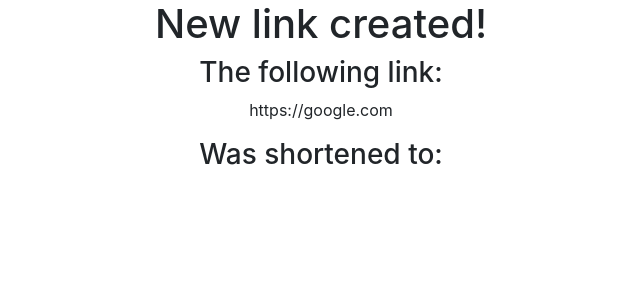
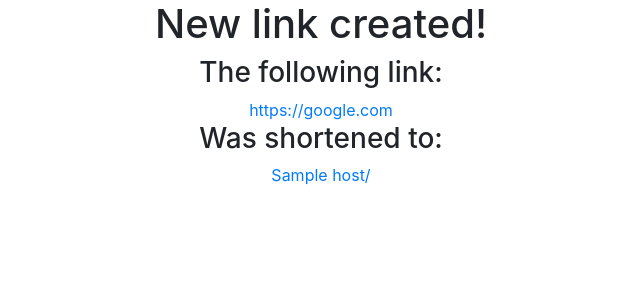
Before and after one commit to mkousal/URLShortener, a Django app: template URLShortener/templates/success.html in a window 1280 px wide. Shown: the part 56-356 px from the top of the page, without its empty margins (319-959 px from the left). Run offline with Django 3.2, Linux system fonts and the light colour scheme; data comes from the database, SQL or seed files in the repository; both versions use the stored data as it was after the commit; the template is opened without the code that fills it: values that come from a table or form of the project are taken from there, most other values are stand-ins (such as "Sample title", 1, 10 or a date in 2020); some libraries are stand-ins or nearby versions.

Commit message:
Add link to source and short url to success page

```diff
--- a/URLShortener/shortener/views.py
+++ b/URLShortener/shortener/views.py
@@ -1,4 +1,5 @@
 from django.shortcuts import render, redirect, get_object_or_404
+from django.http import HttpRequest
 from .forms import LinkGenerateForm
 from .shorty import generate_short_url
 from .models import URL
@@ -27,7 +28,9 @@
 
 def success_view(request, short_url):
     url = get_object_or_404(URL, short_url=short_url)
+    host = HttpRequest.get_host(request)
     context = {
         'data' : url,
+        'host' : host,
     }
     return render(request, 'success.html', context)
--- a/URLShortener/templates/success.html
+++ b/URLShortener/templates/success.html
@@ -11,13 +11,13 @@
         <h3>The following link:</h3><br>
     </div>
     <div class="row justify-content-md-center">
-        <p>{{ data.long_url }}</p>
+        <a href="{{ data.long_url }}">{{ data.long_url }}</a>
     </div>
     <div class="row justify-content-md-center">
         <h3>Was shortened to:</h3><br>
     </div>
     <div class="row justify-content-md-center">
-        <p>{{ data.short_url }}</p>
+        <a href="http://{{ host }}/{{ data.short_url }}">{{ host }}/{{ data.short_url }}</a>
     </div>
 </div>
 
```
Also changed, not shown: URLShortener/db.sqlite3.
